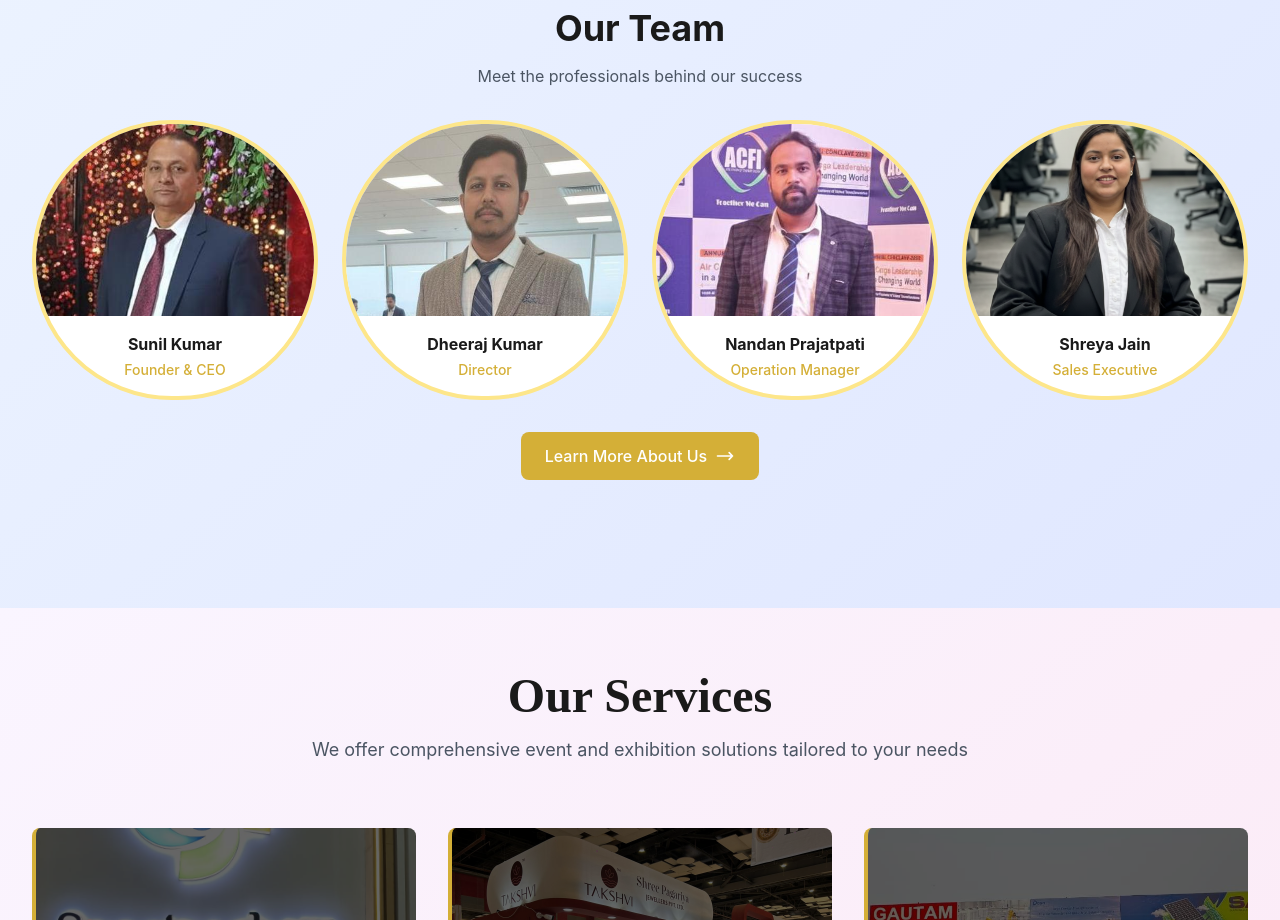
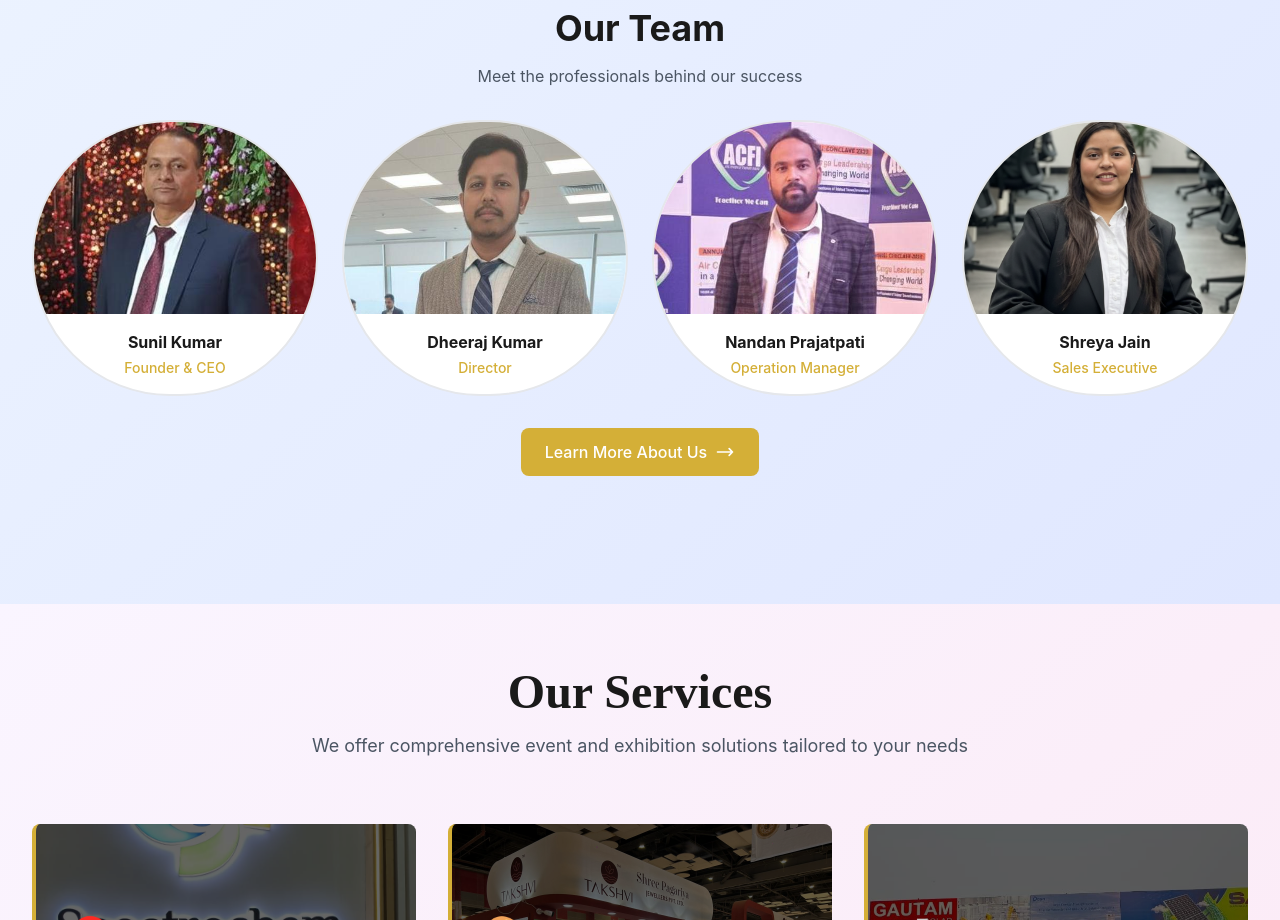
Before and after one commit to Arunkumar0176/M_Design_Studio, a React (Create React App) app in the folder client/: page / in a window 1280 px wide. Shown: the part 1380-2300 px from the top of the page. Built offline with nearby package versions, Linux system fonts and the light colour scheme.

Commit message:
update image rounded

```diff
--- a/client/src/components/About.js
+++ b/client/src/components/About.js
@@ -97,13 +97,13 @@ const About = () => {
           <div className="grid grid-cols-2 lg:grid-cols-4 gap-6">
             {teamMembers.map((member, index) => (
               //rounded-lg, shadow-lg
-              <div key={index} className="bg-white rounded-full shadow-full overflow-hidden hover:shadow-xl transition-shadow duration-400 border-4 border-amber-200">
+              <div key={index} className="bg-white rounded-full shadow-full overflow-hidden hover:shadow-xl transition-shadow duration-400 border-2 border-black-200">
                 <div className="overflow-hidden">
                   <img
                     src={member.image}
                     alt={member.name}
                     className={`w-full h-48 transition-transform duration-300 hover:scale-120 ${
-                      member.name === 'Dheeraj Kumar' || member.name === 'Puja Gupta' ? 'object-cover object-top' : 'object-cover'
+                      member.name === 'Dheeraj Kumar' || member.name === 'Shreya jain' ? 'object-cover object-top' : 'object-cover'
                     }`}
                   />
                 </div>
```
